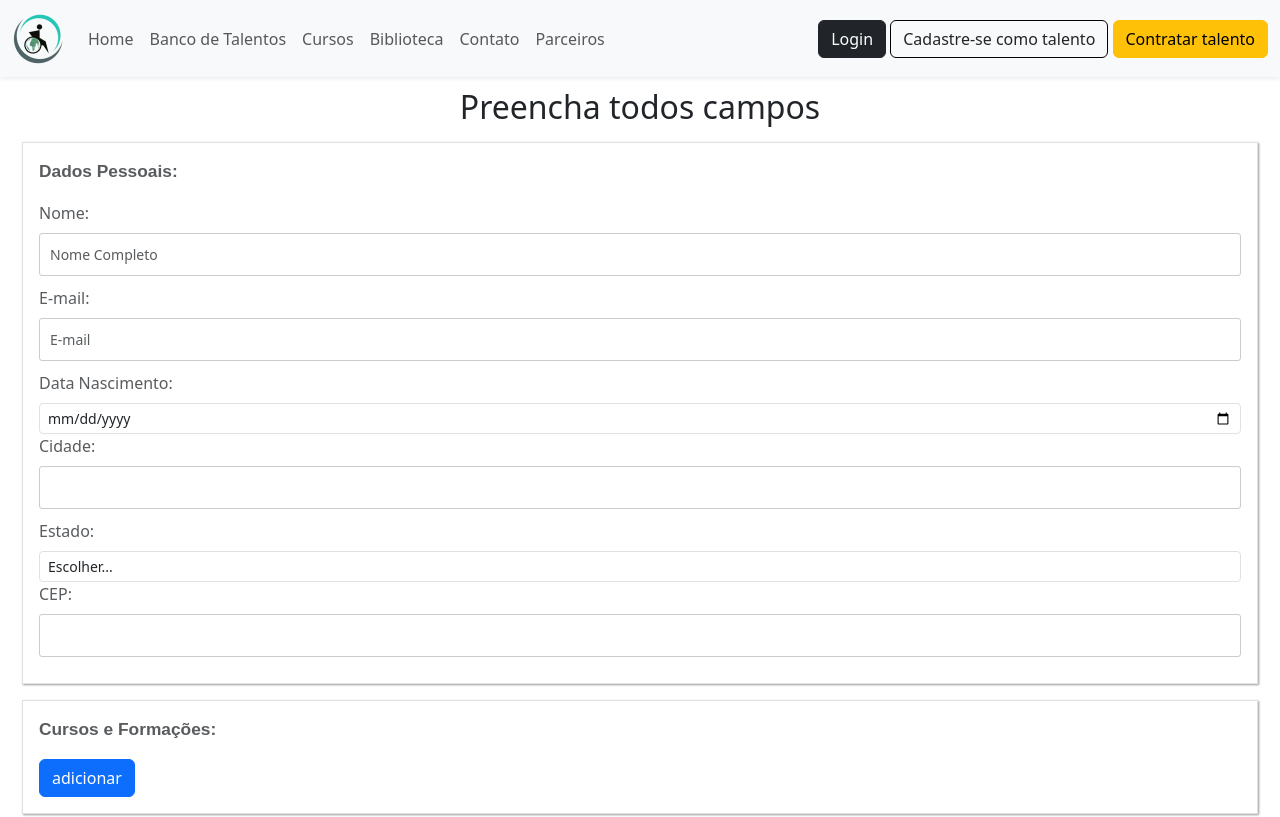
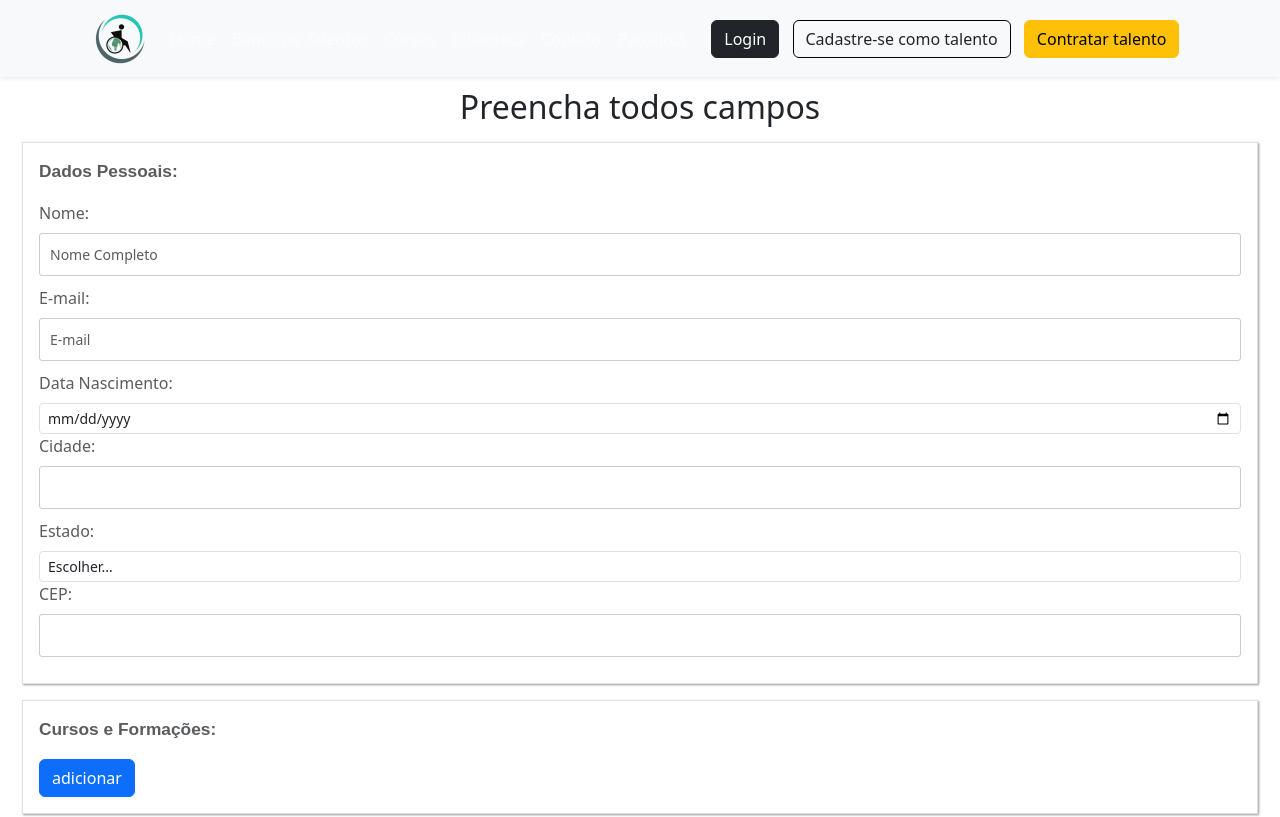
Before and after one commit to SQUAD52/Espaco_Roda_Viva, a plain HTML site: page Cadastro.html in a window 1280 px wide. Shown: the top 817 px of the page. Drawn offline with nearby package versions, Linux system fonts and the light colour scheme.

Commit message:
reajuste menu

```diff
--- a/Cadastro.html
+++ b/Cadastro.html
@@ -15,18 +15,20 @@
 </head>
 
 <body>
-	<nav class="navbar navbar-expand-lg bg-body-tertiary fixed-top shadow-sm">
-		<div class="container-fluid">
-			<a class="navbar-brand" href="#"><img src="img/logoRodaVivaSemFundoPeq.png" alt="logotipo espaço roda viva"
-					class="img-responsive"></a>
-			<button class="navbar-toggler" type="button" data-bs-toggle="collapse"
-				data-bs-target="#navbarSupportedContent" aria-controls="navbarSupportedContent" aria-expanded="false"
-				aria-label="Toggle navigation">
+	<!--Inicio do cabeçalho-->
+	<header class="fixed-top navbar-expand-lg bg-body-tertiary shadow-sm  navbar-light">
+		<div class="container">
+			<nav class="navbar navbar-expand-lg navbar-dark">
+				<div class="container-fluid" >
+					<div class="navbar-brand d-flex align-items-center">
+					<a href=""><img src="img/logoRodaVivaSemFundoPeq.png" alt="logotipo espaço roda viva" class="img-responsive"></a>
+					</div>
+					<button class="navbar-toggler" type="button" data-bs-toggle="collapse" data-bs-target="#navbarSupportedContent" aria-controls="navbarSupportedContent" aria-expanded="false" aria-label="Toggle navigation">
 						<span class="navbar-toggler-icon"></span>
 					</button>
-			<div class="collapse navbar-collapse" id="navbarSupportedContent">
-				<ul class="navbar-nav me-auto mb-2 mb-lg-0">
-
+					<div class="collapse navbar-collapse d-lg-flex justify-content-start" id="navbarSupportedContent">
+						<!--Inicio do menu-->
+						<ul class="navbar-nav me-auto mb-4 mb-lg-0">
 							<li class="nav-item">
 								<a class="nav-link" aria-current="page" href="index.html">Home</a>
 							</li>
@@ -39,22 +41,28 @@
 							<li class="nav-item">
 								<a class="nav-link" href="Biblioteca.html">Biblioteca</a>
 							</li>
-					<li class="nav-item">
+							<li class="nav-item active">
 								<a class="nav-link" href="Contato.html">Contato</a>
 							</li>
 							<li class="nav-item">
 								<a class="nav-link" href="Parceiros.html">Parceiros</a>
 							</li>
 						</ul>
-				<div>
+						<!--Fim do menu-->
+					</div>
+					<!--Inicio login e cadastro-->
+					<div class="collapse navbar-collapse d-lg-flex justify-content-around" id="navbarSupportedContent">
 						<button type="button" class="btn btn-dark">Login</button>
-					<button type="button" class="btn" style="border: 1px solid #000000;">Cadastre-se como
-						talento</button>
+						<button type="button" class="btn" style="border: 1px solid #000000;">Cadastre-se como talento</button>
 						<button type="button" class="btn btn-warning my-2">Contratar talento</button>
 					</div>
-			</div>
+					<!--Fim login e cadastro-->
 				</div>
 			</nav>
+		</div>
+
+	</header>
+	<!--Fim do cabeçalho-->
 
 	<!--formulãrio para cadastrar-->
 
```
Lines whose indentation alone changed are shown as unchanged.
